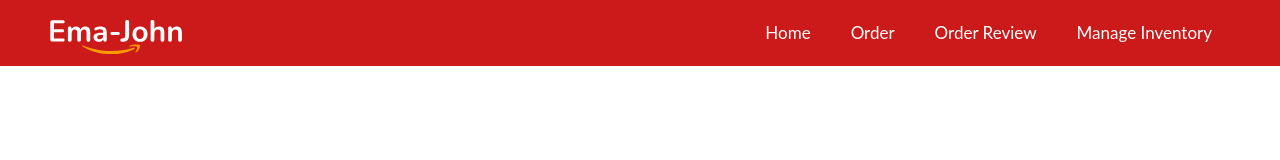
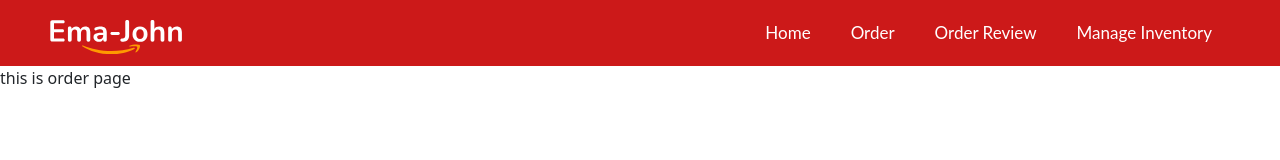
Before and after one commit to azmi0323/react-emajohn-project, a React (Create React App) app: page /order in a window 1280 px wide. Shown: the top 160 px of the page. Built offline with nearby package versions, Linux system fonts and the light colour scheme.

Commit message:
routes added

```diff
--- a/src/App.js
+++ b/src/App.js
@@ -3,6 +3,8 @@ import Header from './compoments/header/Header';
 import 'bootstrap/dist/css/bootstrap.min.css';
 import Shop from './compoments/shop/Shop';
 import { Route, Routes } from 'react-router-dom';
+import Order from './compoments/order/Order';
+
 
 function App() {
     return (
@@ -10,6 +12,8 @@ function App() {
             <Header></Header>
             <Routes>
                 <Route path='/' element={<Shop></Shop>}></Route>
+                <Route path='/home' element={<Shop></Shop>}></Route>
+                <Route path='/order' element={<Order></Order>}></Route>
             </Routes>
         </div>
     );
--- /dev/null
+++ b/src/compoments/order/Order.js
@@ -0,0 +1,11 @@
+import React from 'react';
+
+const Order = () => {
+    return (
+        <div>
+            this is order page
+        </div>
+    );
+};
+
+export default Order;
```
Also changed, not shown: src/compoments/manageInventory/ManageInventory.js (added, +11 -0 lines), src/compoments/manageInventory/ManageInventory.css (added), src/compoments/order/Order.css (added).
